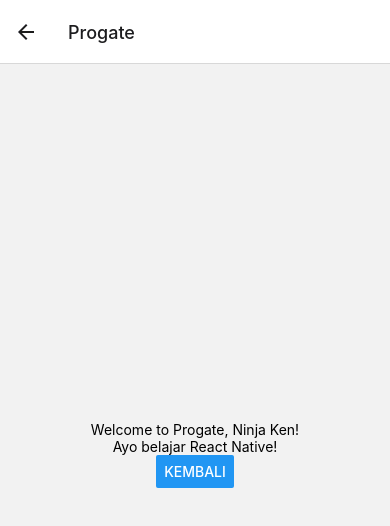
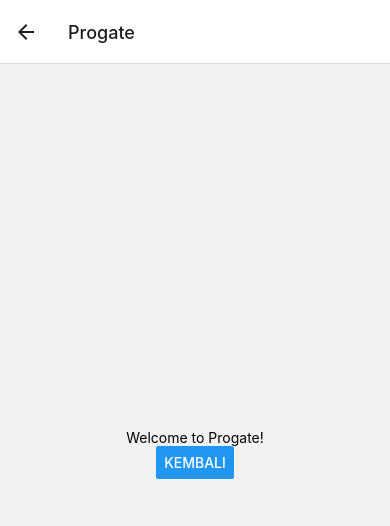
Before and after one commit to Ajs07/learn-reactNavigation, a React Native app: screen / in a window 390 px wide. Both pictures are taken after a click on the button "PERGI KE PROGATE". Shown: the top 526 px of the page. Built offline with nearby package versions, Linux system fonts and the light colour scheme.

Commit message:
upload code perpindahan data bagian awal

```diff
--- a/App.js
+++ b/App.js
@@ -5,59 +5,29 @@
 import { createNativeStackNavigator } from '@react-navigation/native-stack'
 
 // melakukan perpindahan halaman
-// const HomeScreen = ({ navigation }) => {
-//   return (
-//     <View style={styles.container}>
-//       <Text>Home Screen</Text>
-//       <Button
-//         title="Pergi ke Progate"
-//         onPress={() => navigation.navigate('Progate')}
-//       />
-//     </View>
-//   )
-// }
-
-// melakukan perpindahan data antar component
  const HomeScreen = ({ navigation }) => {
    return (
      <View style={styles.container}>
        <Text>Home Screen</Text>
        <Button
          title="Pergi ke Progate"
-        // untuk pengiriman data masih menggunakan navigation.navigate() tapi ada tambahan argument
-        onPress={() => {
-          // Argument ke-1 adalah untuk nama halaman yang akan dituju dan argument yang ke-2 adalah untuk data yang akan kita kirim
-          navigation.navigate('Progate', {
-            name: 'Ninja Ken',
-            language: 'React Native',
-          })
-        }}
+         onPress={() => navigation.navigate('Progate')}
        />
      </View>
    )
  }
 
+
 // perpindahan data antar halaman
-// const ProgateScreen = ({ navigation }) => {
-//   return (
-//     <View style={styles.container}>
-//       <Text>Welcome to Progate!</Text>
-//       <Button title="Kembali" onPress={() => navigation.goBack()} />
-//     </View>
-//   )
-// }
-
-// perpindahan data dalam component
-const ProgateScreen = ({ route, navigation }) => {
+ const ProgateScreen = ({ navigation }) => {
    return (
-    // Data yang terkirim dari layar sebelumnya bisa diakses melalui route.params
      <View style={styles.container}>
-      <Text>Welcome to Progate, {route.params.name}!</Text>
-      <Text>Ayo belajar {route.params.language}!</Text>
+       <Text>Welcome to Progate!</Text>
        <Button title="Kembali" onPress={() => navigation.goBack()} />
      </View>
    )
  }
+
 
 // Membuat NativeStackNavigator dan menetapkanya ke sebuah constant yang diberi nama Stack
 const Stack = createNativeStackNavigator()
```
Lines whose indentation alone changed are shown as unchanged.
